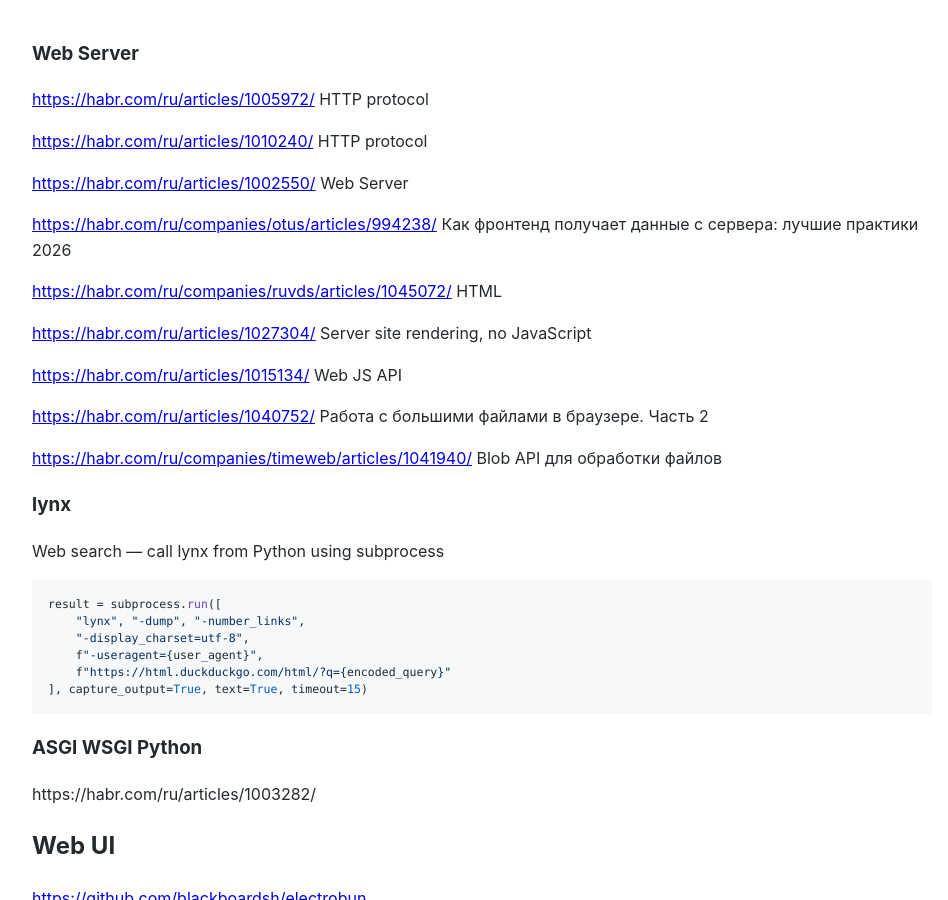
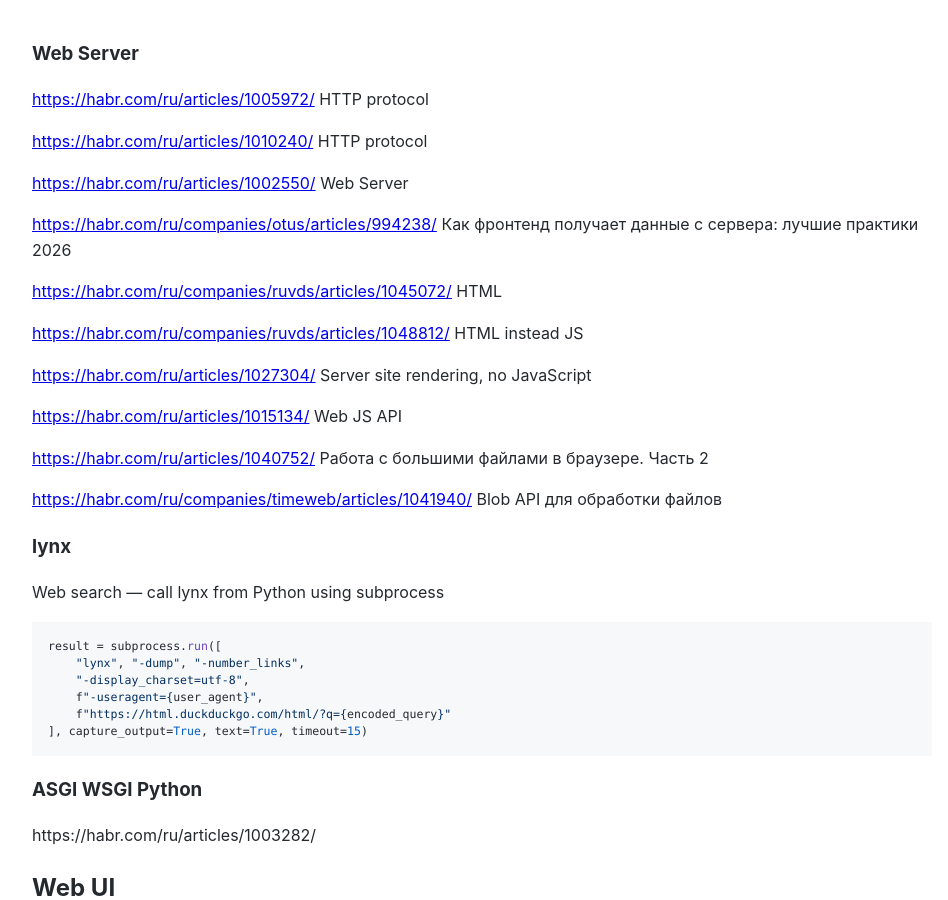
Before and after one commit to Michael-Lubinsky/michael-lubinsky.github.com, a Jekyll site: the page built from web/web.md, in a window 1280 px wide and 900 px high. Shown: the whole window, without its empty margins (158-1106 px from the left). Built offline with Jekyll 4.4.1, drawn with Linux system fonts in a browser that asks for light colours; our own code applies the rules of GitHub Pages for plain Markdown files.

Commit message:
Update web.md

```diff
--- a/web/web.md
+++ b/web/web.md
@@ -10,6 +10,8 @@
 <https://habr.com/ru/companies/otus/articles/994238/> Как фронтенд получает данные с сервера: лучшие практики 2026
 
 <https://habr.com/ru/companies/ruvds/articles/1045072/> HTML
+
+<https://habr.com/ru/companies/ruvds/articles/1048812/>  HTML instead JS
 
 <https://habr.com/ru/articles/1027304/> Server site rendering, no JavaScript
 
```
